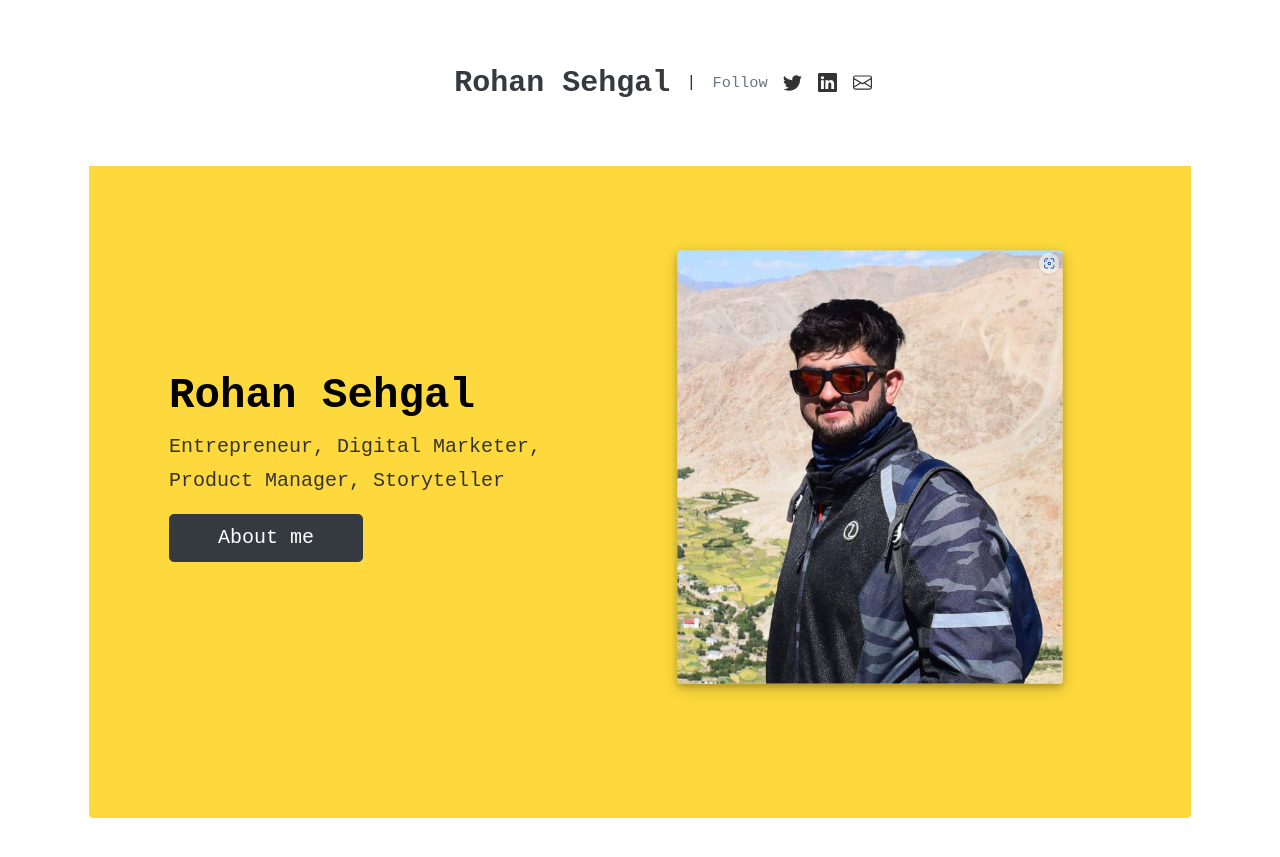
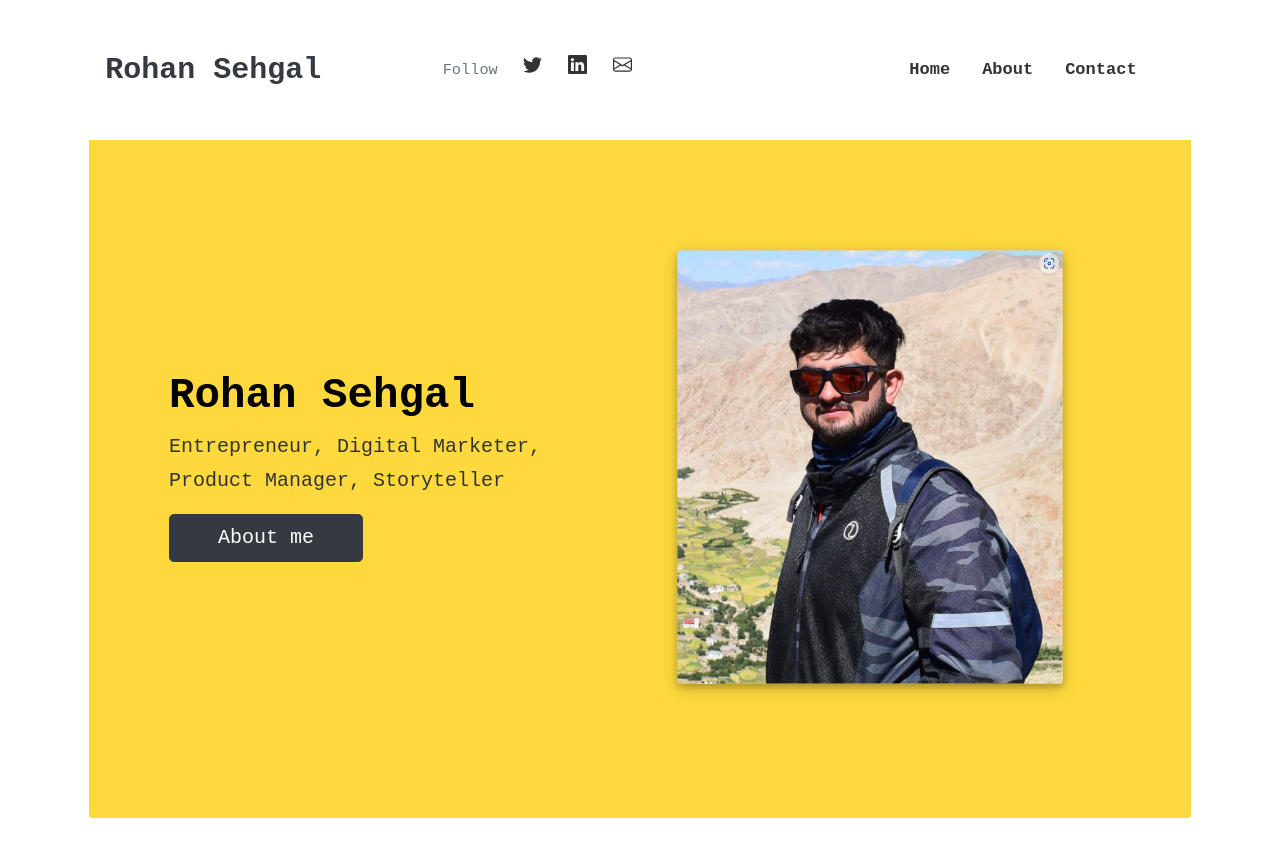
Before and after one commit to Redcoat314/rohansehgal, a Jekyll site: the page built from index.html, in a window 1280 px wide and 900 px high. Shown: the top 857 px of the window. Built offline with Jekyll 4.4.1, drawn with Linux system fonts in a browser that asks for light colours; the list of posts is cut into pages by our own code.

Commit message:
Update default.html

```diff
--- a/_layouts/default.html
+++ b/_layouts/default.html
@@ -37,26 +37,24 @@
   <!-- Menu Navigation
 ================================================== -->
   <div class="navigation-wrap start-header start-style">
-    <nav class="navbar navbar-expand-lg">
-      <div class="container">
+    <nav class="header-wrap">
+      <div class="header-items-wrap">
+        <div class="header-sections">
+          <a class="text-dark font-weight-bold big d-flex justify-content-center align-items-center" href="/affiliates-jekyll-theme/">
 
-        <a class="navbar-brand text-dark font-weight-bold big d-flex align-items-center" href="{{site.baseurl}}/">
-          {% if site.logo %}
-          <!-- <img class="mr-2" src="{{site.baseurl}}/assets/images/icon.png" alt="logo"> -->
-          <div style="font-size: 30px;padding-top: 25px;">
-            <p class="font-weight-bold mb-4 serif-font">Rohan Sehgal</p>
-          </div>
-          {% else %}
-          <span class="d-none d-md-inline-block">{{ site.title }}</span>
-          {% endif %}
-        </a> |
+            <!-- <img class="mr-2" src="/affiliates-jekyll-theme/assets/images/icon.png" alt="logo"> -->
+            <div style="font-size: 30px;padding-top: 25px;">
+              <p class="font-weight-bold mb-4 serif-font">Rohan Sehgal</p>
+            </div>
 
+          </a>
+        </div>
 
-        <div class="d-flex align-items-center">
+        <div class="social-icons header-sections">
 
           <span class="ml-3 text-muted small">Follow</span>
 
-          <a class="d-inline-block social-icon" target="_blank" href="{{site.social.twitter}}">
+          <a class="d-inline-block social-icon" target="_blank" href="https://twitter.com/seggyroro">
             <svg xmlns="http://www.w3.org/2000/svg" width="19" height="19" fill="currentColor" class="bi bi-twitter"
               viewBox="0 0 16 16">
               <path
@@ -64,7 +62,7 @@
             </svg>
           </a>
 
-          <!-- <a class="d-inline-block social-icon" target="_blank" href="{{site.social.instagram}}">
+          <!-- <a class="d-inline-block social-icon" target="_blank" href="https://www.instagram.com/bootstrapstarter/">
             <svg xmlns="http://www.w3.org/2000/svg" width="19" height="19" fill="currentColor" class="bi bi-instagram"
               viewBox="0 0 16 16">
               <path
@@ -72,7 +70,7 @@
             </svg>
           </a>
 
-          <a class="d-inline-block social-icon" target="_blank" href="{{site.social.facebook}}">
+          <a class="d-inline-block social-icon" target="_blank" href="https://www.facebook.com/bootstrapstartercom-346329609045284">
             <svg xmlns="http://www.w3.org/2000/svg" width="19" height="19" fill="currentColor" class="bi bi-facebook"
               viewBox="0 0 16 16">
               <path
@@ -80,7 +78,7 @@
             </svg>
           </a> -->
 
-          <a class="d-inline-block social-icon" target="_blank" href="{{site.social.linkedin}}">
+          <a class="d-inline-block social-icon" target="_blank" href="https://www.linkedin.com/in/rohan-sehgal/">
             <svg xmlns="http://www.w3.org/2000/svg" width="19" height="19" fill="currentColor" class="bi bi-linkedin"
               viewBox="0 0 16 16">
               <path
@@ -89,7 +87,7 @@
           </a>
 
 
-          <a class="d-inline-block social-icon" target="_blank" href="mailto:{{site.social.email}}">
+          <a class="d-inline-block social-icon" target="_blank" href="mailto:rohan98sehgal@gmail.com">
             <svg xmlns="http://www.w3.org/2000/svg" width="19" height="19" fill="currentColor" class="bi bi-envelope"
               viewBox="0 0 16 16">
               <path
@@ -107,24 +105,35 @@
             <path
               d="M9.5 13a1.5 1.5 0 1 1-3 0 1.5 1.5 0 0 1 3 0zm0-5a1.5 1.5 0 1 1-3 0 1.5 1.5 0 0 1 3 0zm0-5a1.5 1.5 0 1 1-3 0 1.5 1.5 0 0 1 3 0z" />
           </svg>
-        </button>
+        </button> -->
 
-        <div class="collapse navbar-collapse" id="navbarResponsive">
-          <ul class="navbar-nav ml-auto font-weight-bold d-flex align-items-center">
-            {% for item in site.data.menus.topmenu %}
+        <div class="header-sections">
+          <ul class="menu-items font-weight-bold d-flex align-items-center">
+
             <li class="nav-item">
-              <a class="nav-link px-3 {% if item.class %}{{item.class}}{% endif %}"
-                href="{% unless item.external %}{{site.baseurl}}/{% endunless %}{{item.url}}"
-                alt="{{item.title}}">{{item.title}}</a>
+              <a class="nav-link px-3 "
+                href="/affiliates-jekyll-theme/"
+                alt="Home">Home</a>
             </li>
-            {% endfor %}
+
+            <li class="nav-item">
+              <a class="nav-link px-3 "
+                href="/affiliates-jekyll-theme/about/"
+                alt="About">About</a>
+            </li>
+
+            <li class="nav-item">
+              <a class="nav-link px-3 "
+                href="/affiliates-jekyll-theme/contact/"
+                alt="Contact">Contact</a>
+            </li>
+
           </ul>
-        </div> -->
+        </div>
 
       </div>
     </nav>
   </div>
-
 
   <!-- Container
 ================================================== -->
```
